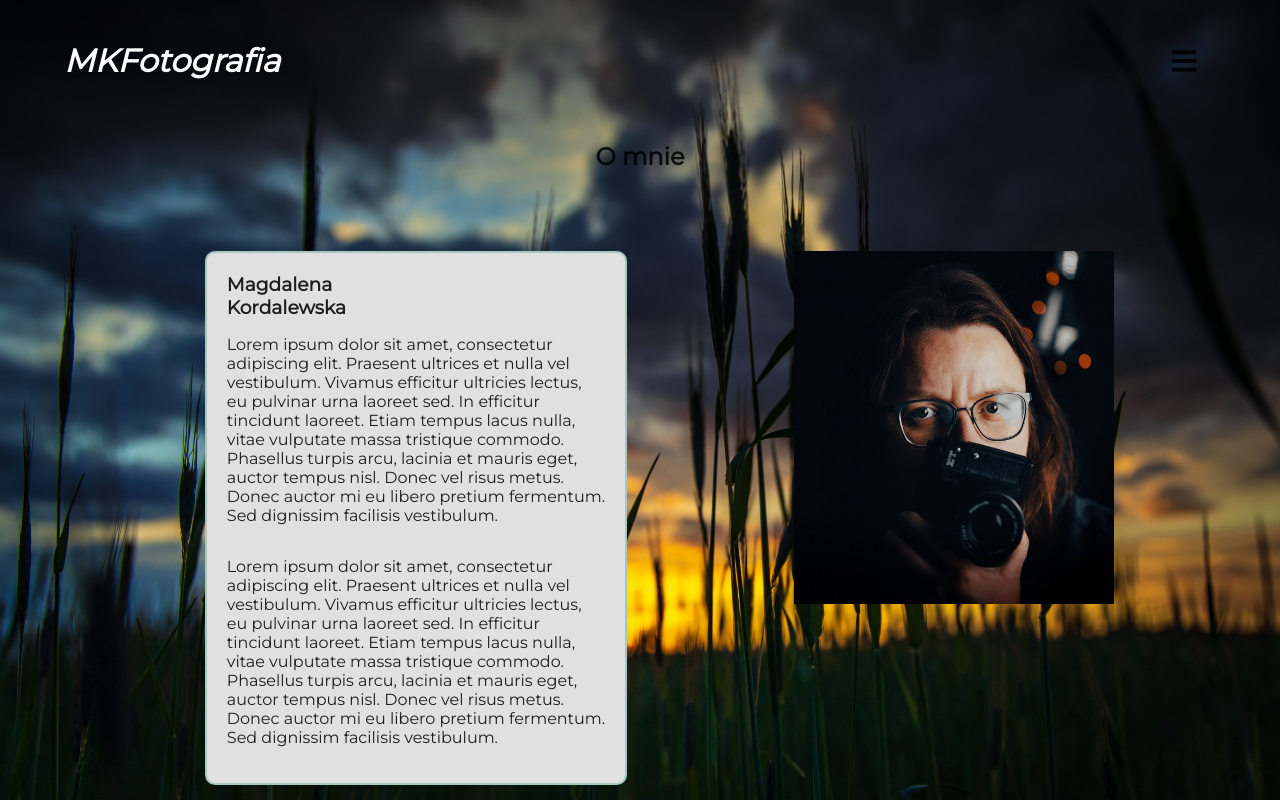
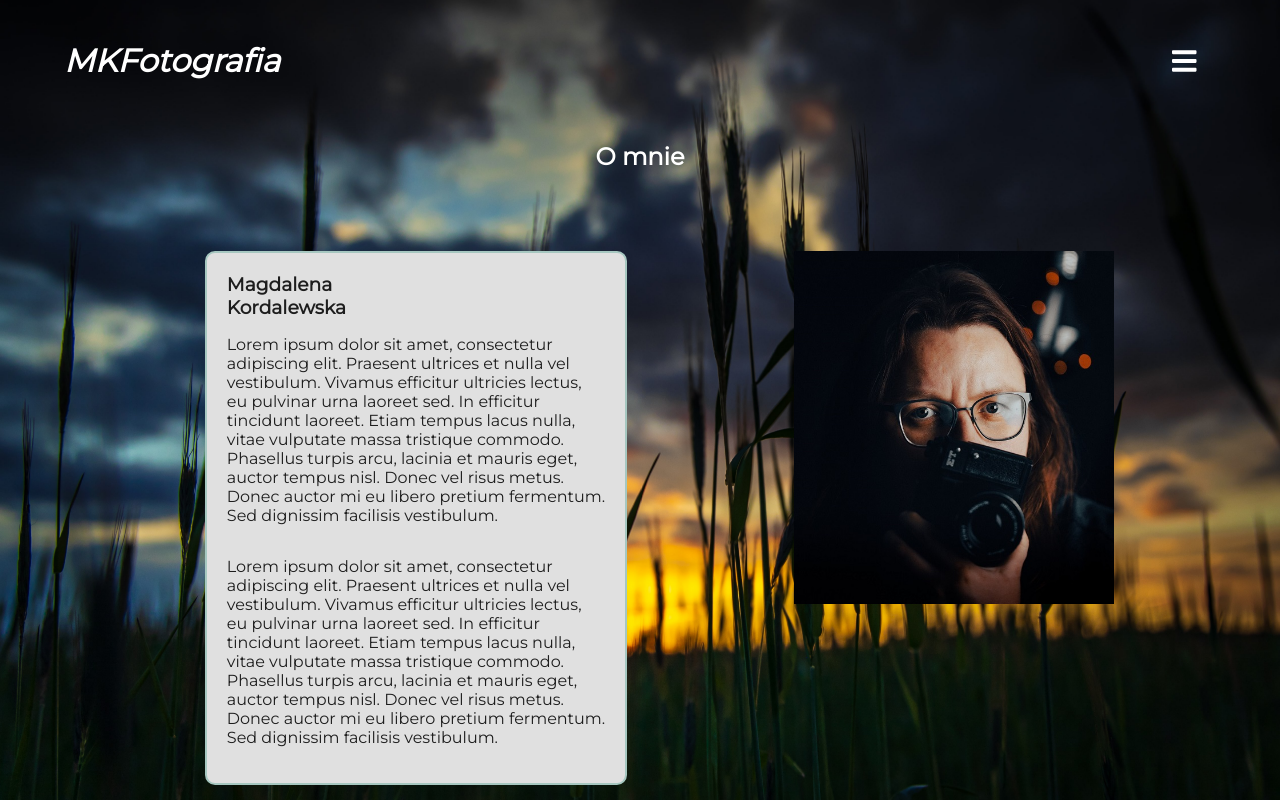
Before and after one commit to MateuszSobiech/mkFotografia.v2, an Angular app: page /o-mnie in a window 1280 px wide. Built offline with nearby package versions, Linux system fonts and the light colour scheme.

Commit message:
fix color to white, menu btn

```diff
--- a/src/app/menu/menu.component.css
+++ b/src/app/menu/menu.component.css
@@ -1,3 +1,7 @@
+.mat-button {
+  color: white;
+}
+
 .example-sidenav-content {
   display: flex;
   justify-content: space-between;
@@ -21,6 +25,7 @@
 }
 
 .menu {
+  background-color: rgb(224, 224, 224);
   position: fixed;
   top: 0;
   left: 0;
--- a/src/app/o-mnie/o-mnie.component.html
+++ b/src/app/o-mnie/o-mnie.component.html
@@ -1,5 +1,5 @@
 <div class="title">
-  <h2>O mnie</h2>
+  <h2 style="color: #fff">O mnie</h2>
 </div>
 <div class="o-mnie">
   <div class="hero">
```
